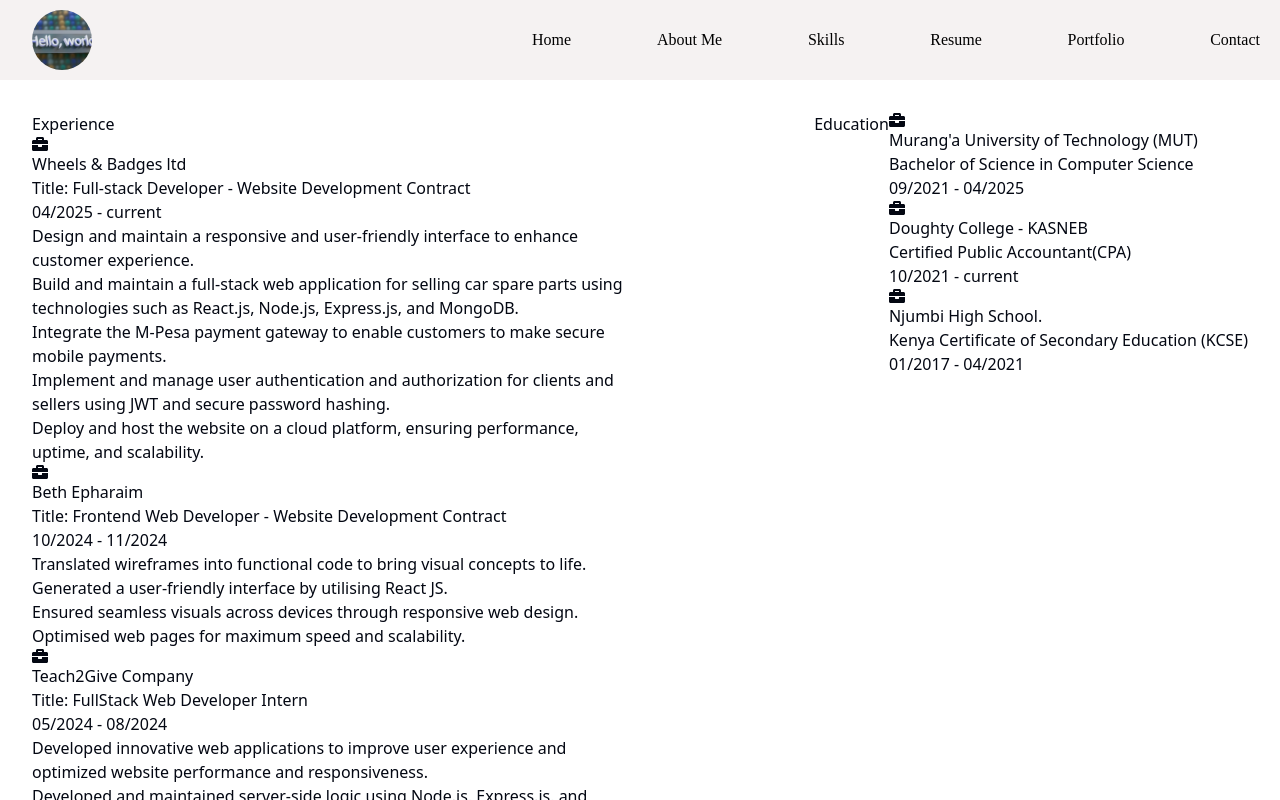
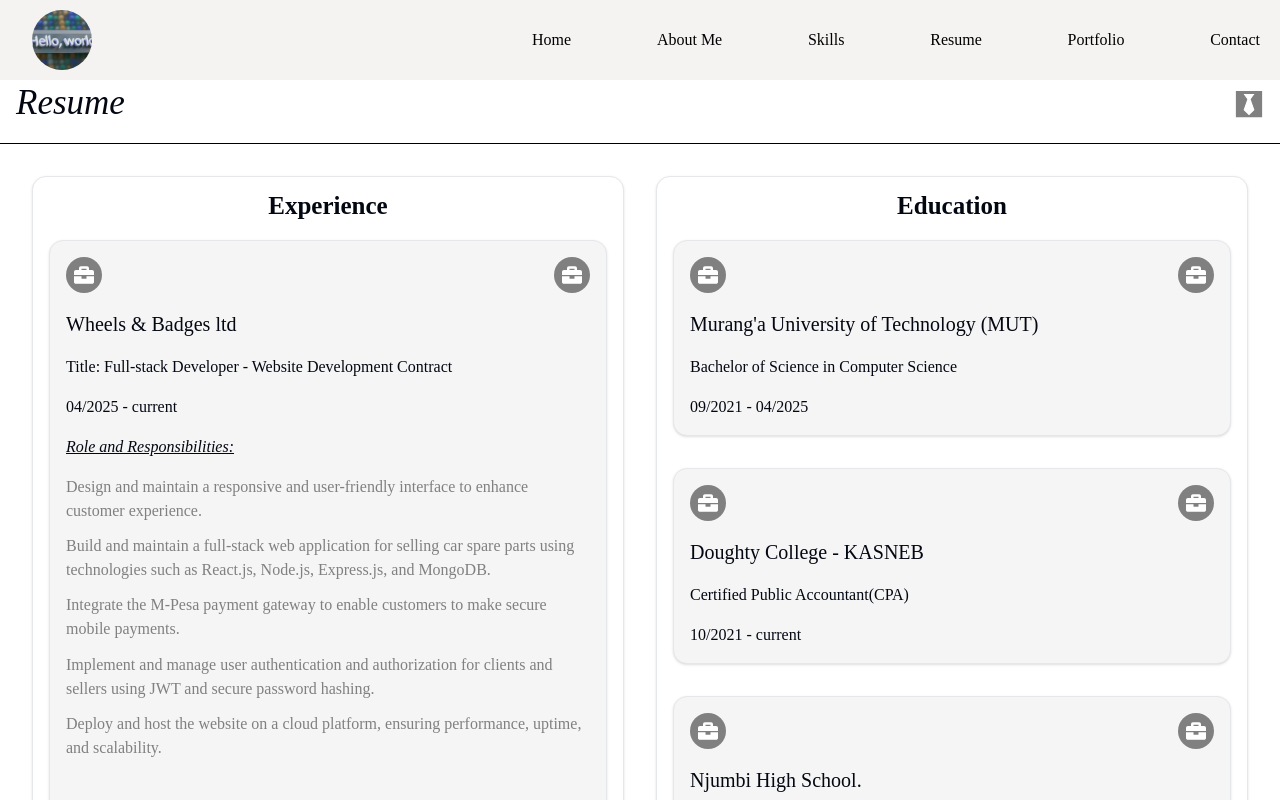
Before and after one commit to Gakiri001/personalPortfolio, a React (Vite) app: page /resume in a window 1280 px wide. Shown: the top 800 px of the page. Built offline with nearby package versions, Linux system fonts and the light colour scheme.

Commit message:
Resume page

```diff
--- a/src/components/Header/Header.jsx
+++ b/src/components/Header/Header.jsx
@@ -10,13 +10,11 @@ function Header() {
 
   const handleMenuOpen = () => {
     setMenuOpen(true);
-    console.log("open");
   };
 
   const handleMenuClose = () => {
     setMenuOpen(false);
   };
-  console.log("Hello");
 
   return (
     <div className="header">
--- a/src/pages/About/About.css
+++ b/src/pages/About/About.css
@@ -75,7 +75,7 @@
 }
 @media screen and (max-width: 44.375em) {
   .parentforAbout{
-    padding-top: 5rem;
+    padding-top: 5.5rem;
   }
   .parentforAbout .headingforAbout {
     height: 6vh;
--- a/src/pages/Resume/Resume.css
+++ b/src/pages/Resume/Resume.css
@@ -1,3 +1,6 @@
+.resume{
+  padding-top: 4rem;
+}
 .resume .resumeHeader {
   display: flex;
   justify-content: space-between;
@@ -22,13 +25,68 @@
   display: flex;
   padding: 2rem;
   justify-content: space-between;
+  column-gap: 2rem;
 }
+.sectionResume .divEducation,
 .sectionResume .divExperience {
   width: 50%;
+  padding: 1rem;
+  display: flex;
+  row-gap: 1rem;
 }
-.sectionResume .divEducation {
-  width: 50%;
+.sectionResume .divEducation .CardTitle,
+.sectionResume .divExperience .CardTitle{
+  text-align: center;
+    font-size: 25px;
+  font-family: 'Times New Roman', Times, serif;
+}
+.sectionResume .divEducation .EducationContent,
+.sectionResume .divExperience .ExperienceContent{
   display: flex;
-  /* flex-direction: column; */
-  justify-content: flex-end;
+  flex-direction: column;
+  row-gap: 2rem;
 }
+.sectionResume .divEducation .EducationContent .cardEducation,
+.sectionResume .divExperience .ExperienceContent .cardExperienceSpecific{
+  padding: 1rem;
+  gap: 1rem;
+  background-color: whitesmoke;
+}
+.sectionResume .divEducation .EducationContent .cardEducation .divIcons,
+.sectionResume .divExperience .ExperienceContent .cardExperienceSpecific .divIcons{
+  display: flex;
+  justify-content: space-between;
+}
+.sectionResume .divEducation .EducationContent .cardEducation .divIcons div,
+.sectionResume .divExperience .ExperienceContent .cardExperienceSpecific .divIcons div{
+  display: grid;
+  place-content: center;
+  padding: 0.5rem;
+  border-radius: 50%;
+  background-color: gray;
+}
+.sectionResume .divEducation .EducationContent .cardEducation .divIcons div .icon,
+.sectionResume .divExperience .ExperienceContent .cardExperienceSpecific .divIcons div .icon{
+  font-size: 20px;
+  color: white;
+}
+.sectionResume .divEducation .EducationContent .cardEducation h3,
+.sectionResume .divExperience .ExperienceContent .cardExperienceSpecific h3{
+  font-size: 20px;
+  font-family: 'Times New Roman', Times, serif;
+}
+.sectionResume .divEducation .EducationContent .cardEducation p,
+.sectionResume .divExperience .ExperienceContent .cardExperienceSpecific p,
+.sectionResume .divExperience .ExperienceContent .cardExperienceSpecific h4{
+    font-family: 'Times New Roman', Times, serif;
+}
+.sectionResume .divExperience .ExperienceContent .cardExperienceSpecific .unorderedList{
+  color: gray;
+     font-family: 'Times New Roman', Times, serif;
+     display: flex;
+     flex-direction: column;
+     gap: 0.7rem;
+}
+@media screen and (max-width: 44.375em) {
+
+}
--- a/src/pages/Resume/Resume.jsx
+++ b/src/pages/Resume/Resume.jsx
@@ -4,6 +4,7 @@ import "./Resume.css";
 import { FaBriefcase } from "react-icons/fa";
 import experience from "../../data/resume";
 import education from "../../data/education";
+import { Card, CardContent, CardHeader, CardTitle } from "@/components/ui/card";
 
 function Resume() {
   return (
@@ -13,20 +14,24 @@ function Resume() {
         <FaBlackTie className="resumeicon" />
       </div>
       <section className="sectionResume">
-        <div className="divExperience">
-          <h3>Experience</h3>
-          <div>
+        <Card className="divExperience">
+          <CardHeader>
+            <CardTitle className="CardTitle">Experience</CardTitle>
+          </CardHeader>
+          <CardContent className="ExperienceContent">
             {experience.map((index, i) => (
-              <div key={i}>
-                <div>
-                  <FaBriefcase />
+              <Card className="cardExperienceSpecific" key={i}>
+                <div className="divIcons">
+                  <div> <FaBriefcase className="icon"/></div>
+                     <div> <FaBriefcase className="icon"/></div>
                 </div>
-                <h3>{index.station}</h3>
-                <h4>Title: {index.title}</h4>
+                <h3 className="ExperienceStation">{index.station}</h3>
+                <h4 className="ExperienceTitle">Title: {index.title}</h4>
                 <p>
                   {index.from} - {index.to}
                 </p>
-                <ul>
+                <p className="italic underline">Role and Responsibilities:</p>
+                <ul className="unorderedList">
                   <li>{index.role1}</li>
                   <li>{index.role2}</li>
                   <li>{index.role3}</li>
@@ -37,27 +42,30 @@ function Resume() {
                   <li>{index.role8}</li>
                   <li>{index.role9}</li>
                 </ul>
-              </div>
+              </Card>
             ))}
-          </div>
-        </div>
-        <div className="divEducation">
-          <h3>Education</h3>
-          <div className="mt-12">
+          </CardContent>
+        </Card>
+        <Card className="divEducation">
+           <CardHeader>
+            <CardTitle className="CardTitle">Education</CardTitle>
+          </CardHeader>
+          <CardContent className="EducationContent">
             {education.map((eduIndex, i) => (
-              <div key={i}>
-                <div>
-                  <FaBriefcase />
+              <Card key={i} className="cardEducation">
+                <div className="divIcons">
+                  <div><FaBriefcase className="icon"/></div>
+                  <div><FaBriefcase className="icon"/></div>
                 </div>
                 <h3>{eduIndex.school}</h3>
                 <p>{eduIndex.course}</p>
                 <p>
                   {eduIndex.from} - {eduIndex.to}
                 </p>
-              </div>
+              </Card>
             ))}
-          </div>
-        </div>
+          </CardContent>
+        </Card>
       </section>
     </div>
   );
--- a/src/pages/Skills/Skills.css
+++ b/src/pages/Skills/Skills.css
@@ -46,6 +46,7 @@
   display: flex;
   flex-direction: column;
   row-gap: 1rem;
+
 }
 .skills section .accountant .fullstackDetails .frontend h3,
 .skills section .fullstack .fullstackDetails .frontend h3 {
```
